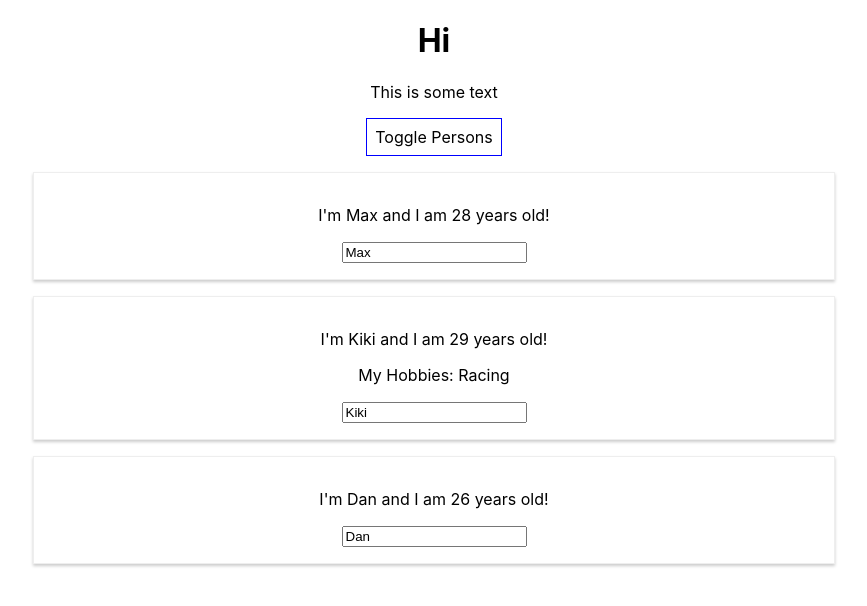
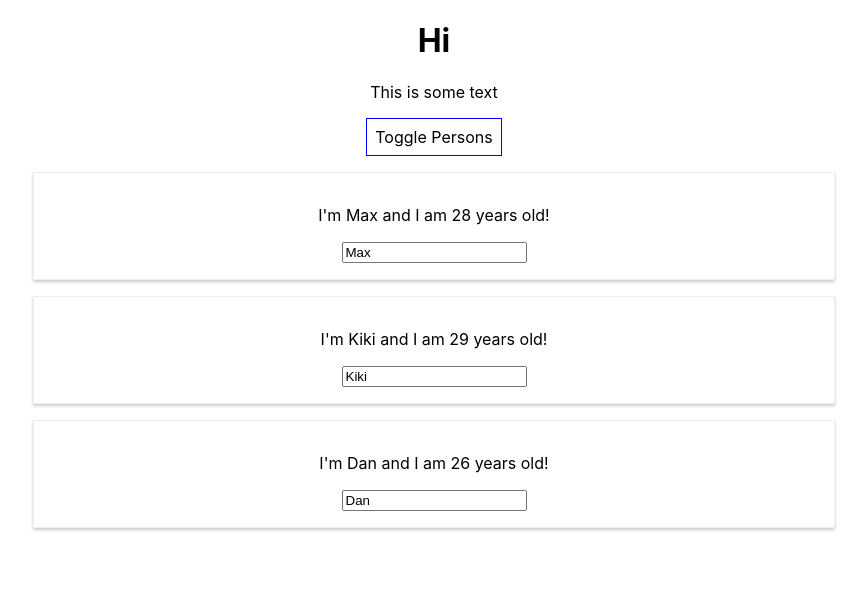
Before and after one commit to denytheman/electron-train-react-complete-first, a React (Create React App) app: page / in a window 1280 px wide. Both pictures are taken after a click on the button "Toggle Persons". Shown: the top 606 px of the page, without its empty margins (206-1073 px from the left). Built offline with nearby package versions, Linux system fonts and the light colour scheme.

Commit message:
rendering list of people from state

```diff
--- a/src/App.js
+++ b/src/App.js
@@ -12,16 +12,10 @@
     showPersons: false
   }
 
-  switchNameHandler = (newName) => {
-    //console.log('clicked')
-    //this.state.persons[0].name = "ass";
-    this.setState( {
-      persons: [
-        {name: newName, age: 28},
-        {name: 'Kiki', age: 29},
-        {name: 'Dan', age: 33},
-      ]
-    });
+  deletePersonHandler = (personIndex) => {
+    const persons = [...this.state.persons];
+    persons.splice(personIndex, 1);
+    this.setState({persons: persons});
   }
 
   nameChangedHandler = (event) => {
@@ -54,20 +48,19 @@
     if(this.state.showPersons) {
       persons = (
         <div>
-          <Person
-            name={this.state.persons[0].name}
-            age={this.state.persons[0].age}/>
-          <Person
-            name={this.state.persons[1].name}
-            age={this.state.persons[1].age}
-            click={this.switchNameHandler.bind(this, 'Maxi!')}
-            changed={this.nameChangedHandler}>My Hobbies: Racing</Person>
-          <Person
-            name={this.state.persons[2].name}
-            age={this.state.persons[2].age}/>
+        {this.state.persons.map( (person, index) => {
+          return <Person
+            click={() => this.deletePersonHandler(index)}
+            name={person.name}
+            age={person.age}/>
+        })}
+
         </div>
       )
     }
+
+    //   click={this.switchNameHandler.bind(this, 'Maxi!')}
+    //   changed={this.nameChangedHandler}>My Hobbies: Racing</Person>
 
     return (
       <div className="App">
```
